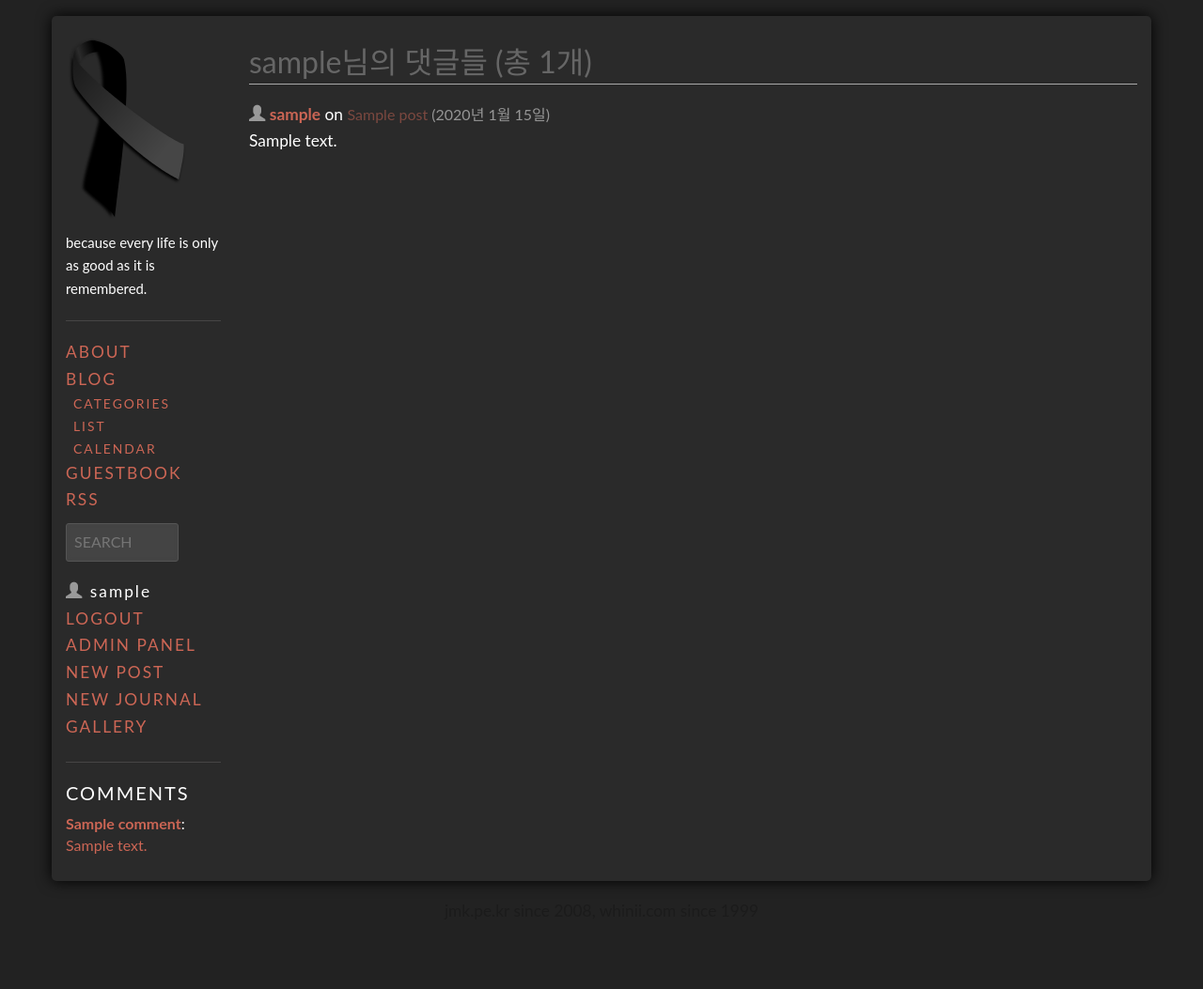
After one commit to jongman/jmk.pe.kr, a Django app: page /user/1 in a window 1280 px wide. The commit adds this page. Shown: the whole page at 94% size. Run offline with Django 3.2, Linux system fonts and the light colour scheme; tables that the repository leaves empty hold one stand-in row (values such as "Sample post"); parts of the project's set-up code (start-up, migrations or seed data) failed here and were passed over; some libraries are stand-ins or nearby versions.

Commit message:
comments by user

```diff
--- a/www/posts/templates/base.html
+++ b/www/posts/templates/base.html
@@ -116,7 +116,7 @@
 							{% for comment in recent_comments %}
 							<li>
 								{% if comment.author %}
-									<b>{{ comment.name }}</b></a>:
+									<b><a href="{% url "user-details" comment.author.id %}">{{ comment.name }}</a></b>:
 								{% else %}
 									{{ comment.name }}</a>:
 								{% endif %}
--- a/www/posts/templates/comment_block.html
+++ b/www/posts/templates/comment_block.html
@@ -18,7 +18,7 @@
 												{% else %}
 													{% if comment.author %}
 													<span class="glyphicon glyphicon-user" title="로그인된 사용자"></span>
-													<b>{{ comment.author.username }}</b>
+													<b><a href="{% url "user-details" comment.author.id %}">{{ comment.author.username }}</a></b>
 													{% else %}
 													<b>{{ comment.name }}</b>
 													{% endif %}
--- /dev/null
+++ b/www/posts/templates/user-comments.html
@@ -0,0 +1,36 @@
+{% extends "base.html" %}
+{% load staticfiles %}
+{% load common_filters %}
+{% block contents %}
+					<div class="entry">
+						<div class="title">
+							<h2 class="content-header">
+								{# <span class="heading glyphicon glyphicon-list-alt"></span> #}
+								{{ user.username }}님의 댓글들 (총 {{ comments|length }}개)
+							</h2>
+						</div>
+					</div>
+					<div class="comments">
+						<ul class="comments">
+							{% for comment in comments %}
+							<li class="comment">
+								<ul class="comment">
+									<li class="comment-info">
+										<span class="glyphicon glyphicon-user" title="로그인된 사용자"></span>
+										<b><a href="{% url "user-details" comment.author.id %}">{{ comment.author.username }}</a></b>
+										on
+										<small class="dates">
+											<a href="{{ comment.post.get_absolute_url }}#c{{ comment.pk }}">{{ comment.post.title }}</a>
+											({{ comment.timestamp|date:'Y년 n월 j일' }})
+										</small>
+									</li>
+									<li class="comment-body">
+										{{ comment.comment|newline_to_br }}
+									</li>
+								</ul>
+							</li>
+							{% endfor %}
+						</ul>
+					</div>
+
+{% endblock %}
--- a/www/posts/urls.py
+++ b/www/posts/urls.py
@@ -21,6 +21,8 @@ urlpatterns = patterns(
     url(r'^calendar/(?P<year>\d{4})/(?P<month>\d{1,2})/?$', views.calendar, name='calendar'),
     url(r'^category/(?P<category>[^/]+)/calendar/?$', views.calendar, name='calendar'),
     url(r'^category/(?P<category>[^/]+)/calendar/(?P<year>\d{4})/(?P<month>\d{1,2})/?$', views.calendar, name='calendar'),
+
+    url(r'^user/(?P<id>\d+)$', views.user, name='user-details'),
 
     url(r'^read/(?P<slug>.+)$', views.read, name='post-read'),
     url(r'^full/(?P<slug>.+)$', views.read, name='post-read-full',
--- a/www/posts/views.py
+++ b/www/posts/views.py
@@ -84,6 +84,11 @@ def augmented_render(request, template_name, ctx):
 def gallery(request):
     return augmented_render(request, "gallery.html", {});
 
+
+def user(request, id):
+    user = User.objects.get(id=id)
+    comments = Comment.objects.filter(author=user, deleted=False).order_by('pk')
+    return augmented_render(request, 'user-comments.html', {'user': user, 'comments': comments})
 
 def timeline(request, category='', page=1):
     if category:
```
